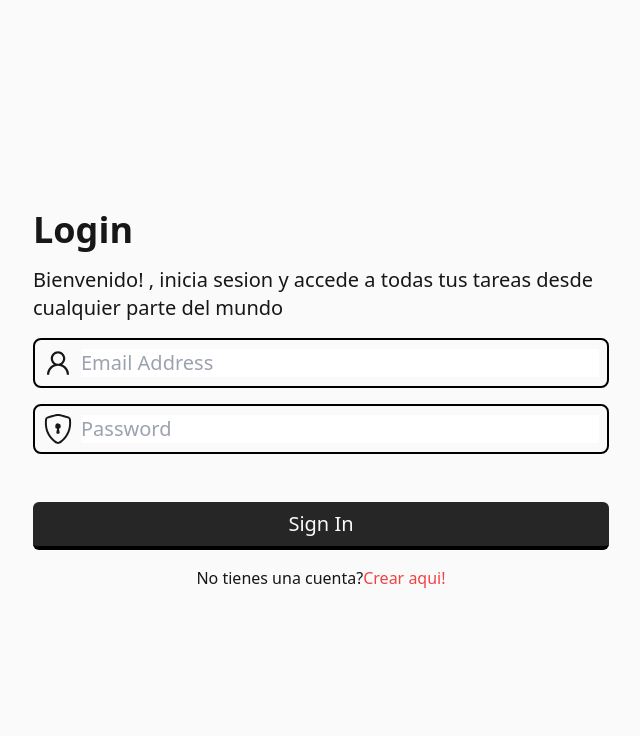
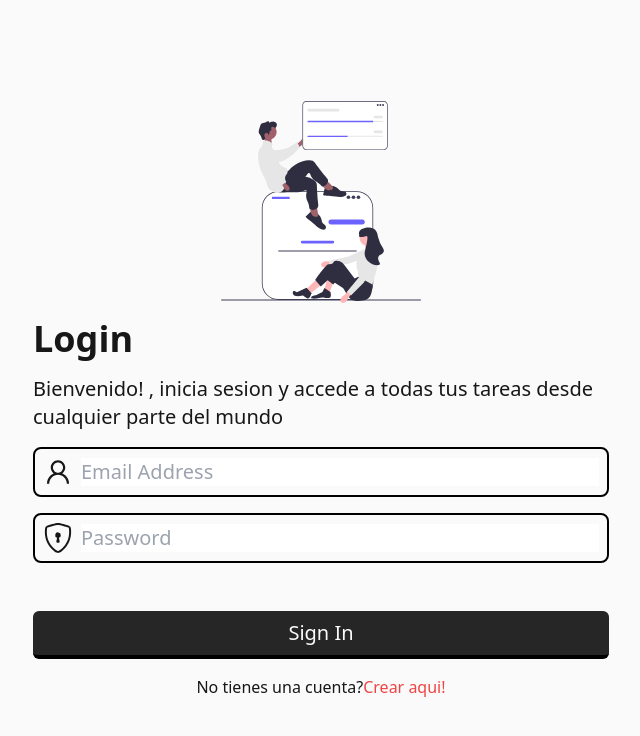
Before and after one commit to Numonu/neotask, a Next.js app: page /login in a window 1280 px wide. Shown: the top 736 px of the page, without its empty margins (319-959 px from the left). Built offline with nearby package versions, Linux system fonts and the light colour scheme.

Commit message:
he agregado una ilustracion svg al componente loginlayout

```diff
--- a/src/components/organisms/LoginLayout.jsx
+++ b/src/components/organisms/LoginLayout.jsx
@@ -1,3 +1,4 @@
+import Image from "next/image";
 import MyLink from "../atoms/Link";
 import Title from "../atoms/Title";
 import LoginForm from "../molecules/LoginForm";
@@ -6,6 +7,13 @@ export default function LoginLayout() {
 	return (
 		<>
 			<div className="flex flex-col gap-4">
+				<Image
+                    className="self-center"
+					src="/svg/login_draw.svg"
+					alt="ilustracion de dos personas sosteniendo notas"
+					width="200"
+					height="200"
+				/>
 				<Title>Login</Title>
 				<p className="text-xl">
 					Bienvenido! , inicia sesion y accede a todas tus tareas
```
